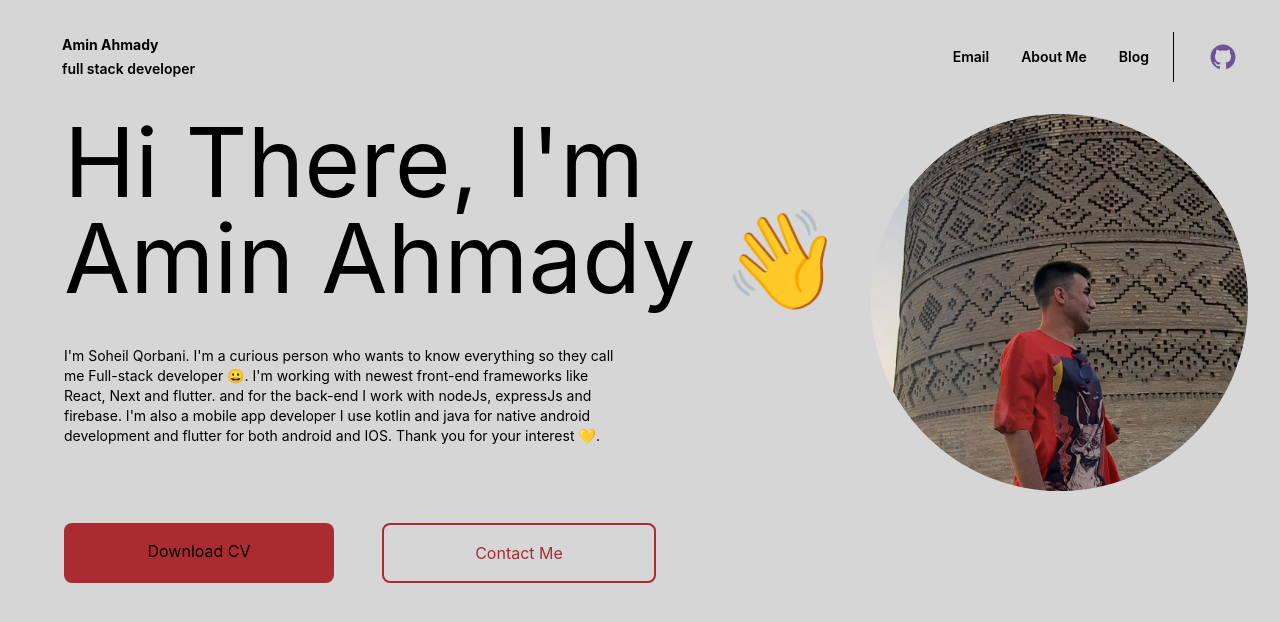
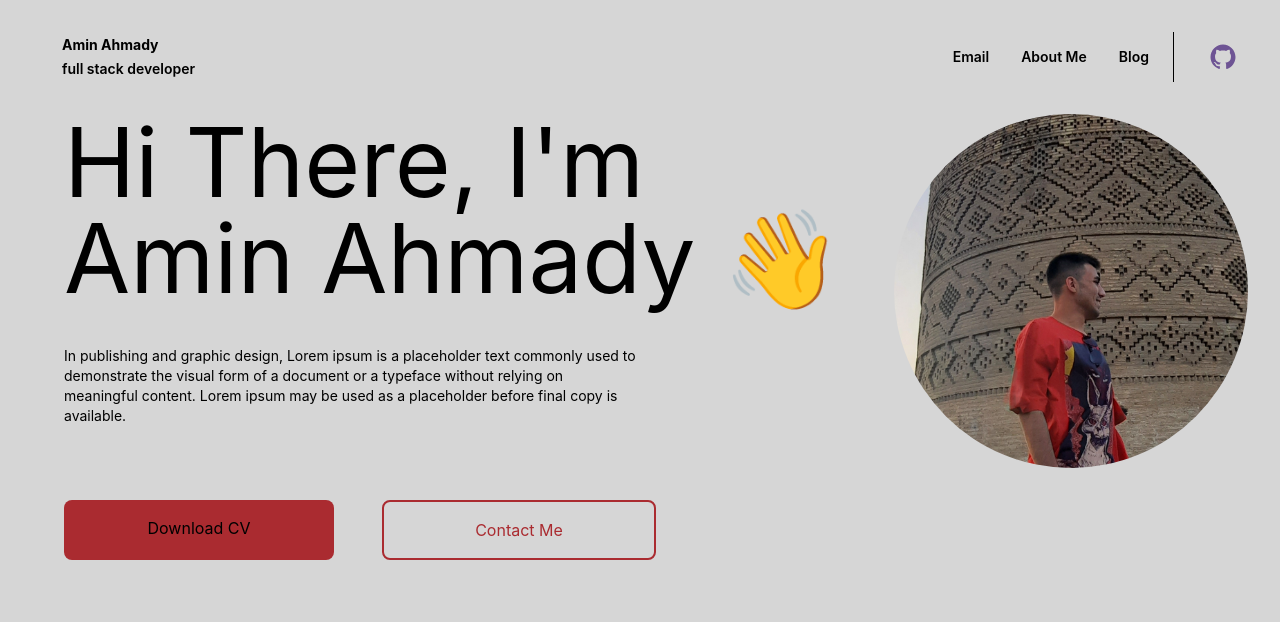
Before and after one commit to AminAhmadyDeveloper/amin-ahmady-portfolio, a React (Vite) app: page / in a window 1280 px wide. Shown: the top 622 px of the page. Built offline with nearby package versions, Linux system fonts and the light colour scheme; some icons are missing; what @risingstack/react-easy-state would draw is missing.

Commit message:
Some Fixes

```diff
--- a/index.html
+++ b/index.html
@@ -2,9 +2,9 @@
 <html lang="en">
   <head>
     <meta charset="UTF-8" />
-    <link rel="icon" type="image/svg+xml" href="./src/assets/vectors/favicon.svg" />
+    <link rel="icon" type="image/svg+xml" href="./src/assets/vectors/sunIcon.svg" />
     <meta name="viewport" content="width=device-width, initial-scale=1.0" />
-    <title>Vite App</title>
+    <title>Amin Ahmady | Developer</title>
   </head>
   <body>
     <div id="root"></div>
--- a/src/components/Header.jsx
+++ b/src/components/Header.jsx
@@ -36,7 +36,7 @@ export default function Header(props) {
             <SocialIcon
               bgColor="transparent"
               fgColor="#6e5494"
-              url="https://github.com/glenthemes/iconsax/tree/gh-pages/icons"
+              url="https://github.com/AminAhmadyDeveloper/amin-ahmady-portfolio"
             />
           </div>
         </div>
--- a/src/components/Info.jsx
+++ b/src/components/Info.jsx
@@ -4,14 +4,13 @@ import CallToAction from "./CallToAction";
 export default function Info(props) {
   return (
     <div>
-      <div className="m-8 flex flex-col lg:flex-row-reverse">
-        <div className="w-full my-auto relative overflow-hidden  hover:scale-105">
-          <img
-            src={amin}
-            className="rounded-full w-full h-auto"
-            draggable="false"
-          />
-        </div>
+      <div className="m-8 flex flex-col md:flex-row-reverse">
+        <img
+          src={amin}
+          className="rounded-full w-full h-auto lg:w-7/12 md:w-6/12 my-auto relative overflow-hidden  hover:scale-105"
+          draggable="false"
+        />
+
         <div className="flex flex-col">
           <p className="w-full  lg:w-auto mt-6 text-center md:text-left text-5xl lg:text-8xl lg:ml-8 lg:mt-0 inline">
             Hi There, I'm {props.name} <a className="hidden md:inline">👋</a>
--- a/src/pages/App.jsx
+++ b/src/pages/App.jsx
@@ -7,13 +7,9 @@ export default function App() {
       <Header />
       <Info
         name="Amin Ahmady"
-        describe="I'm Soheil Qorbani. I'm a curious person who wants to know
-            everything so they call me Full-stack developer 😀. I'm working with
-            newest front-end frameworks like React, Next and flutter. and for
-            the back-end I work with nodeJs, expressJs and firebase. I'm also a
-            mobile app developer I use kotlin and java for native android
-            development and flutter for both android and IOS. Thank you for your
-            interest 💛."
+        describe="In publishing and graphic design, Lorem ipsum is a placeholder text commonly used to demonstrate the visual
+        form of a document or a typeface without relying on meaningful content. Lorem ipsum may be used as a placeholder before
+        final copy is available."
         cvAdress="https://bing.com"
       />
     </div>
--- a/tailwind.config.js
+++ b/tailwind.config.js
@@ -1,9 +1,13 @@
 module.exports = {
   content: ["./src/**/*.{js,jsx,ts,tsx}"],
   theme: {
-    extend: {},
+    extend: {
+      backgroundImage: (_) => ({
+        "avatar": "url('./src/assets/images/amin.jpg')",
+      }),
+    },
     colors: {
-      current: "#aa2b30"
+      current: "#aa2b30",
     },
   },
   plugins: [],
```
